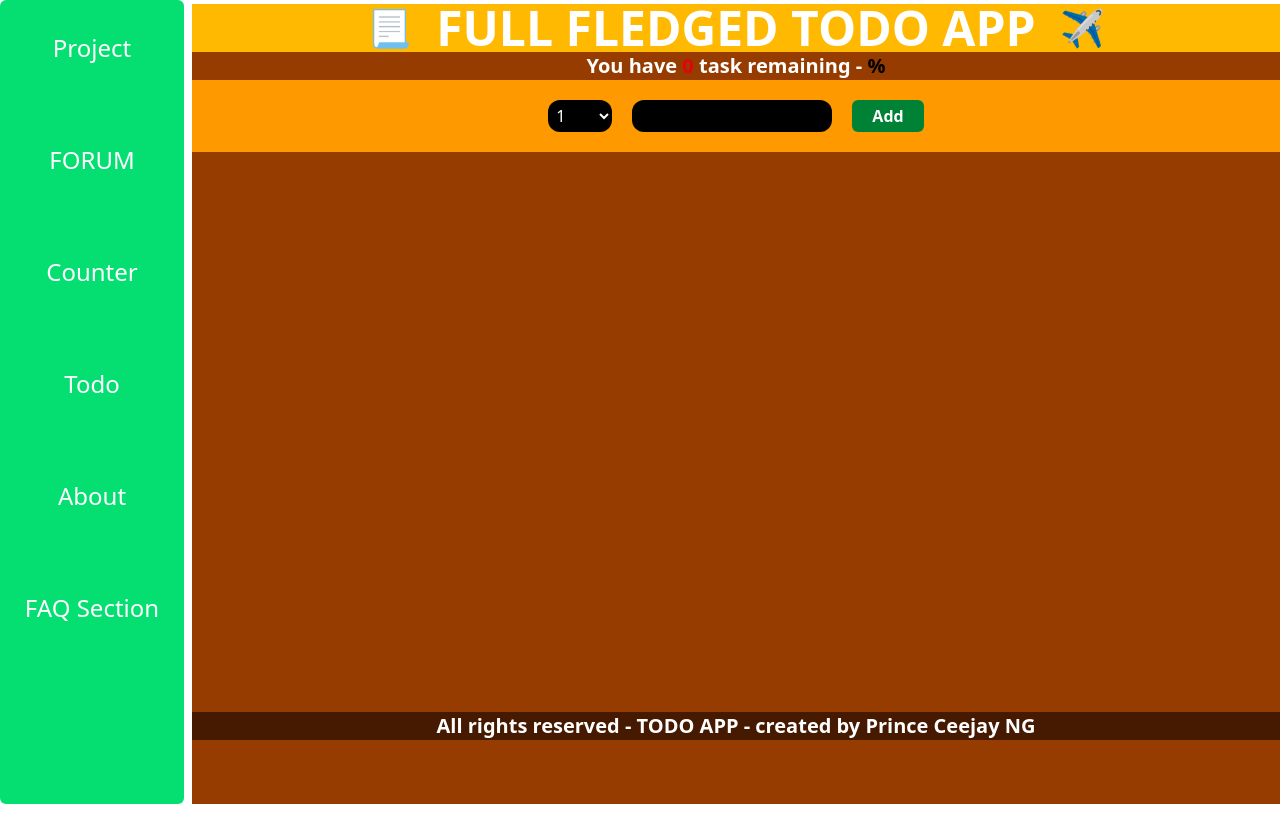
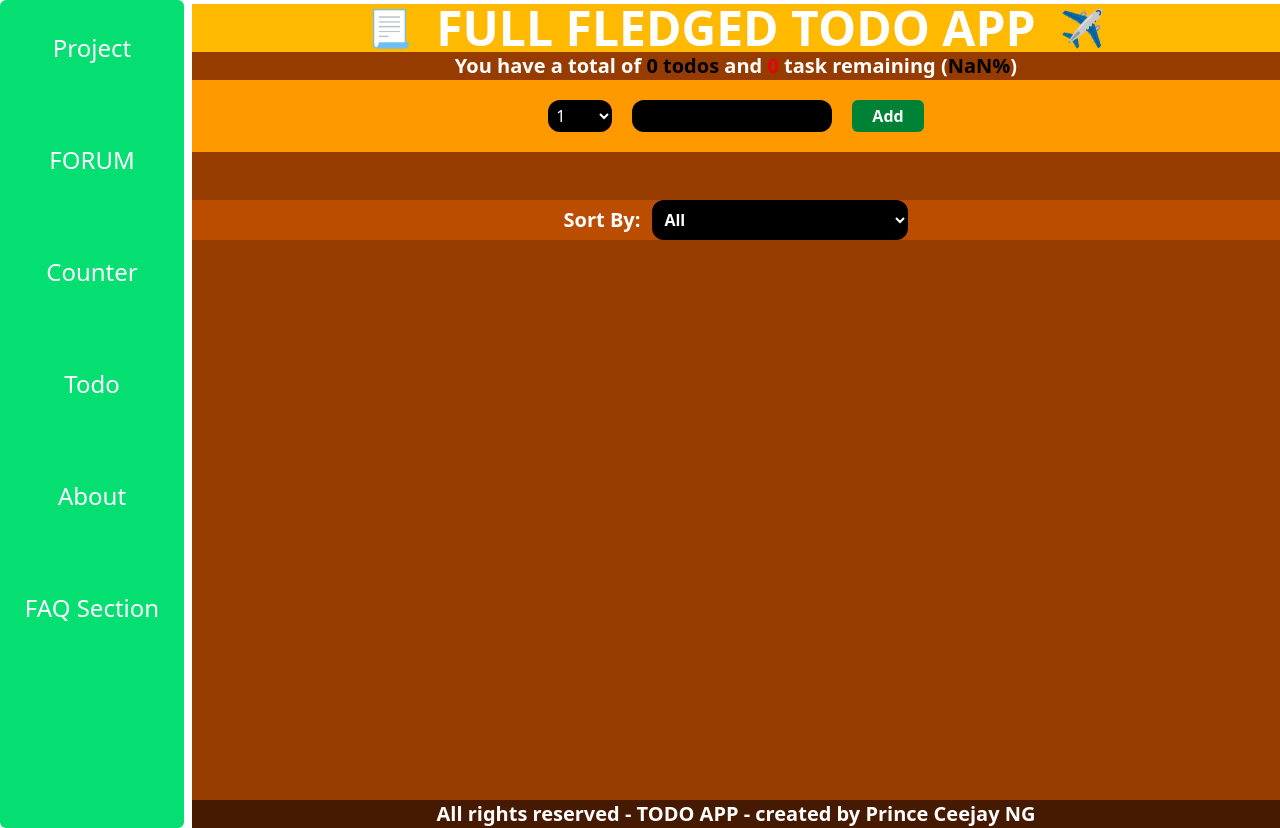
Before and after one commit to PRINCE-CEEJAY/HOME-NEXJS-APPS---NOTE-TAKER-TODO-etc, a Next.js app: page /todo in a window 1280 px wide. Before the commit the page ends 804 px from the top, so only its background shows below. Built offline with nearby package versions, Linux system fonts and the light colour scheme.

Commit message:
implemented the analytics component

```diff
--- a/components/Todo/Analytics.jsx
+++ b/components/Todo/Analytics.jsx
@@ -1,11 +1,17 @@
 import React from "react";
 
-const Analytics = () => {
+const Analytics = ({ items }) => {
+  const remainingTasks = items.filter((item) => !item.completed).length;
   return (
     <div>
       <p className="text-xl font-bold text-center text-white">
-        You have <span className="text-red-600">0</span> task remaining -{" "}
-        <span className="text-black">%</span>
+        You have a total of{" "}
+        <span className="text-black">{items.length} todos</span> and{" "}
+        <span className="text-red-600">{remainingTasks}</span> task remaining (
+        <span className="text-black">
+          {Math.round((remainingTasks / items.length) * 100)}%
+        </span>
+        )
       </p>
     </div>
   );
--- /dev/null
+++ b/components/Todo/SortTodo.jsx
@@ -0,0 +1,20 @@
+import React from "react";
+
+const SortTodo = ({ items, sorted, setSorted }) => {
+  return (
+    <div className="flex space-x-3 bg-amber-700 text-white w-full  mt-12 items-center justify-center">
+      <h1 className="text-xl font-bold">Sort By:</h1>
+      <select
+        className="w-64 bg-black font-bold p-2 rounded-xl cursor-pointer"
+        value={sorted}
+        onChange={(e) => setSorted(e.target.value)}
+      >
+        <option>All</option>
+        <option>Completed</option>
+        <option>Uncompleted</option>
+      </select>
+    </div>
+  );
+};
+
+export default SortTodo;
--- a/components/Todo/TodoList.jsx
+++ b/components/Todo/TodoList.jsx
@@ -3,10 +3,9 @@ import React, { useState } from "react";
 import TodoItem from "./TodoItem";
 import Input from "./Input";
 
-const TodoList = () => {
+const TodoList = ({ items, setItems }) => {
   const [input, setInput] = useState("");
   const [select, setSelect] = useState("");
-  const [items, setItems] = useState([]);
   const [error, setError] = useState("");
 
   const handleDelete = (id) => {
@@ -21,6 +20,20 @@ const TodoList = () => {
       itemNum: select,
       completed: false,
     };
+    if (!newTodo.description) {
+      setError("you must input a todo");
+      setTimeout(() => {
+        setError("");
+      }, 3000);
+      return;
+    }
+    if (newTodo.description.length < 5) {
+      setError("Todo is too short");
+      setTimeout(() => {
+        setError("");
+      }, 3000);
+      return;
+    }
     const existed = items.find(
       (item) =>
         item.description === newTodo.description &&
@@ -34,6 +47,7 @@ const TodoList = () => {
       return;
     } else {
       setItems((prev) => [...prev, newTodo]);
+      setInput("");
     }
   };
 
--- a/components/Todo/TodoMain.jsx
+++ b/components/Todo/TodoMain.jsx
@@ -1,15 +1,20 @@
+"use client";
 import Header from "./Header";
-import Input from "./Input";
 import TodoList from "./TodoList";
 import Footer from "./Footer";
 import Analytics from "./Analytics";
+import SortTodo from "./SortTodo";
+import { useState } from "react";
 
 const TodoMain = () => {
+  const [sorted, setSorted] = useState("All");
+  const [items, setItems] = useState([]);
   return (
     <div className="flex flex-col min-w-full min-h-screen bg-amber-800">
       <Header />
-      <Analytics />
-      <TodoList />
+      <Analytics items={items} />
+      <TodoList items={items} setItems={setItems} />
+      <SortTodo sorted={sorted} setSorted={setSorted} items={items} />
       <Footer />
     </div>
   );
```
